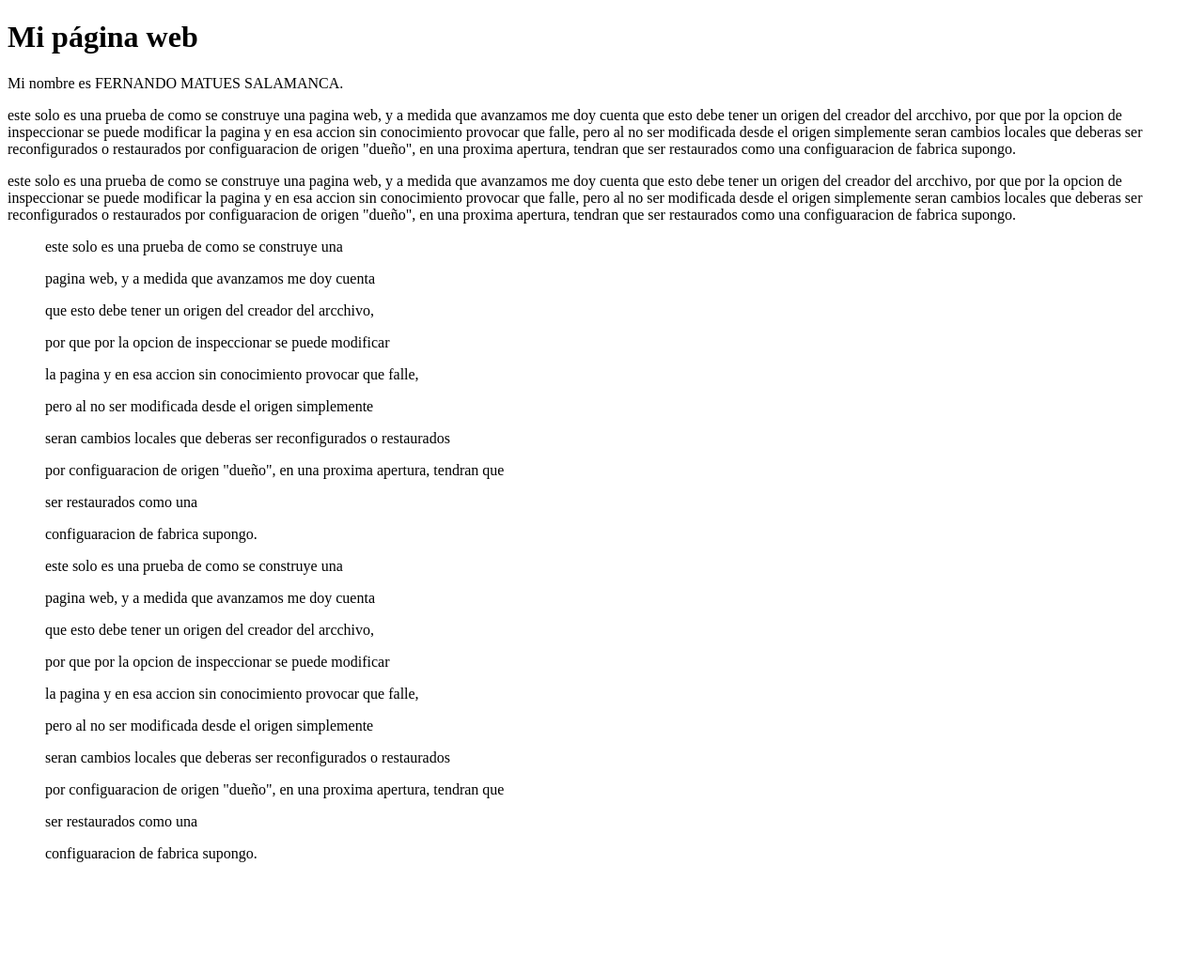
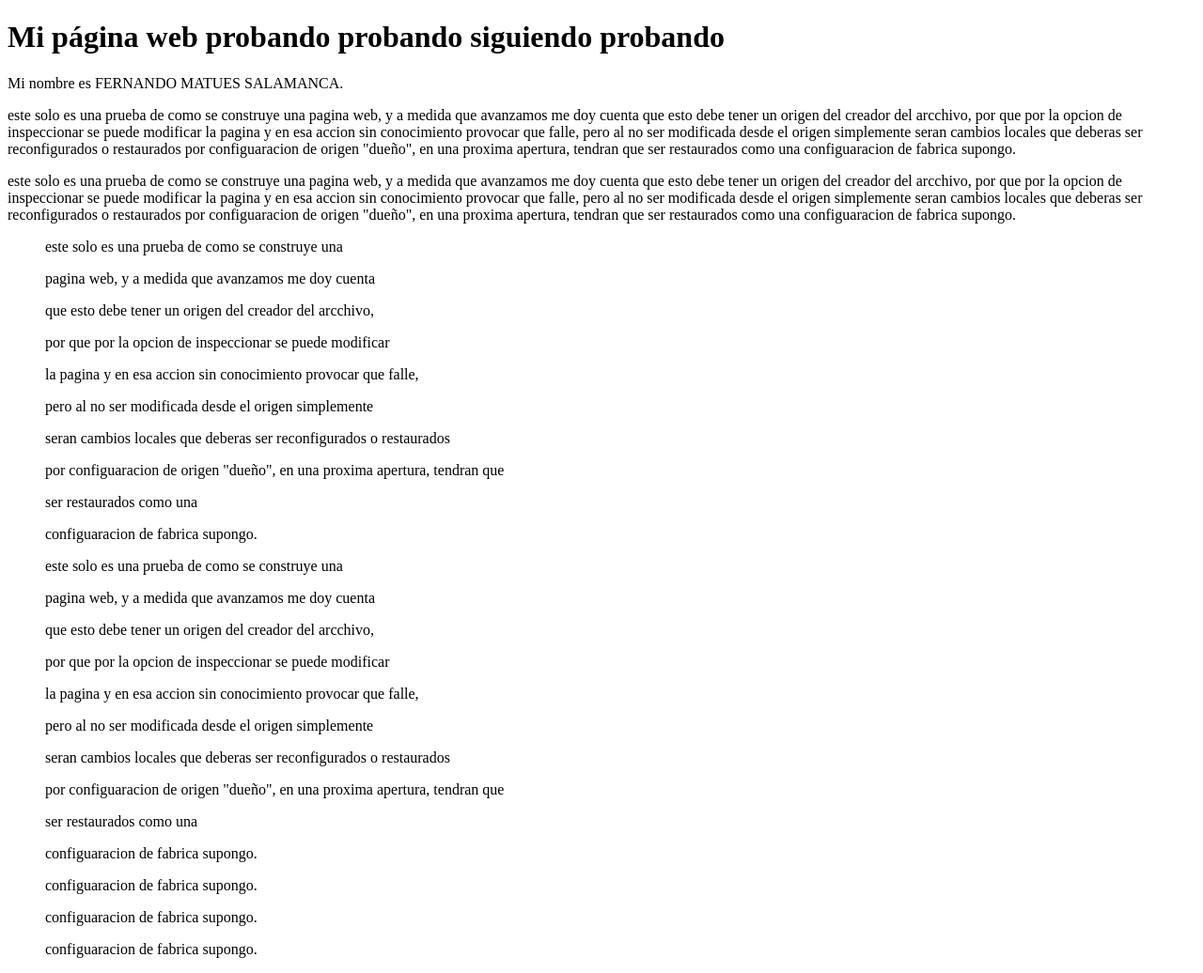
Before and after one commit to FMateusSalamanca/PrepCourse-Henry, a plain HTML site: page index.html in a window 1280 px wide. Shown: the whole page at 94% size. Before the commit the page ends 934 px from the top, so only its background shows below. Drawn offline with Linux system fonts and the light colour scheme.

Commit message:
para saber que realmente esta actualizando

```diff
--- a/index.html
+++ b/index.html
@@ -4,7 +4,7 @@
         <title>Mi página web</title>
     </head>
     <body>
-         <h1>Mi página web</h1>
+         <h1>Mi página web probando probando siguiendo probando</h1>
               <p>Mi nombre es FERNANDO MATUES SALAMANCA.</p>
               <p>este solo es una prueba de como se construye una pagina web, y a medida que avanzamos me doy cuenta que esto debe tener un origen del creador del arcchivo, por que por la opcion de inspeccionar se puede modificar la pagina y en esa accion sin conocimiento provocar que falle, pero al no ser modificada desde el origen simplemente seran cambios locales que deberas ser reconfigurados o restaurados por configuaracion de origen "dueño", en una proxima apertura, tendran que ser restaurados como una configuaracion de fabrica supongo.</p>
               <div>este solo es una prueba de como se construye una pagina web, y a medida que avanzamos me doy cuenta que esto debe tener un origen del creador del arcchivo, por que por la opcion de inspeccionar se puede modificar la pagina y en esa accion sin conocimiento provocar que falle, pero al no ser modificada desde el origen simplemente seran cambios locales que deberas ser reconfigurados o restaurados por configuaracion de origen "dueño", en una proxima apertura, tendran que ser restaurados como una configuaracion de fabrica supongo.</div>
@@ -28,8 +28,8 @@
               <ol> por configuaracion de origen "dueño", en una proxima apertura, tendran que</ol>
               <ol> ser restaurados como una </ol>
               <ol>configuaracion de fabrica supongo.</ol>
-
-
-
+              <ol>configuaracion de fabrica supongo.</ol>
+              <ol>configuaracion de fabrica supongo.</ol>
+              <ol>configuaracion de fabrica supongo.</ol>
     </body>
 </html>
```
